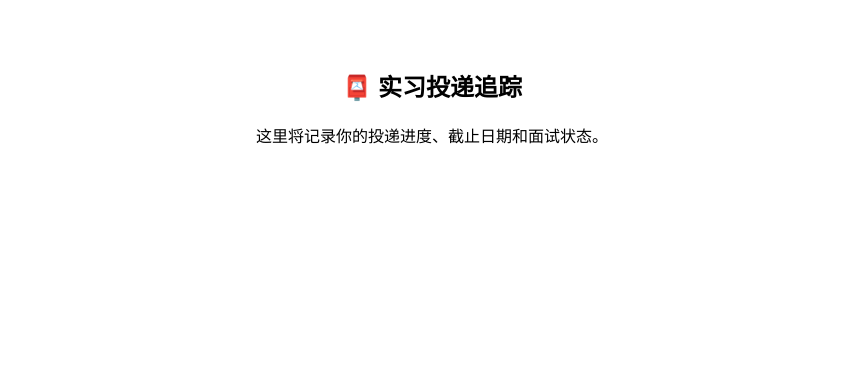
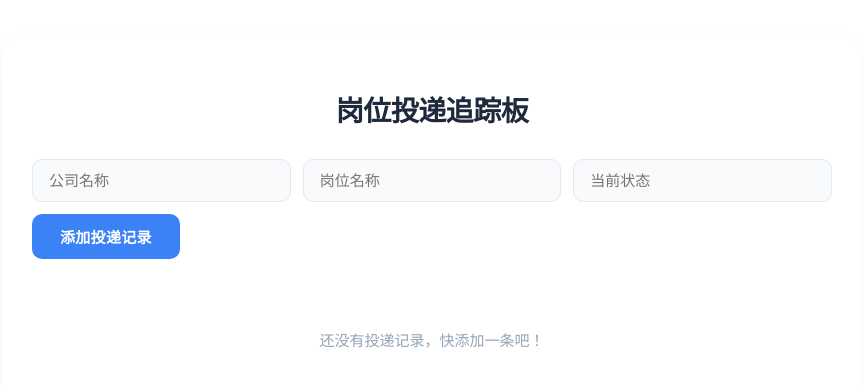
Before and after one commit to kzy-GUI/CareerPilot-AI, a Vue app: page /internship-tracker in a window 1280 px wide. Shown: the top 386 px of the page, without its empty margins (208-1071 px from the left). Built offline with nearby package versions, Linux system fonts and the light colour scheme.

Commit message:
Update InternshipTracker.vue

```diff
--- a/src/views/InternshipTracker.vue
+++ b/src/views/InternshipTracker.vue
@@ -1,13 +1,247 @@
 <template>
-  <div class="page">
-    <h2>📮 实习投递追踪</h2>
-    <p>这里将记录你的投递进度、截止日期和面试状态。</p>
+  <div class="tracker-container">
+    <h1 class="page-title">岗位投递追踪板</h1>
+
+    <!-- 输入区域 -->
+    <div class="input-group">
+      <input
+        v-model="companyInput"
+        type="text"
+        placeholder="公司名称"
+        class="tracker-input"
+      />
+      <input
+        v-model="jobInput"
+        type="text"
+        placeholder="岗位名称"
+        class="tracker-input"
+      />
+      <input
+        v-model="statusInput"
+        type="text"
+        placeholder="当前状态"
+        class="tracker-input"
+      />
+      <button class="add-btn" @click="addRecord">添加投递记录</button>
+    </div>
+
+    <!-- 记录卡片列表 -->
+    <div class="records-list">
+      <!--
+        v-for 指令会遍历 records 数组中的每一项。
+        每遍历到一个元素，Vue 会以当前元素为模板数据，在页面上渲染出一个卡片。
+        :key 用来给每个渲染出来的节点一个唯一标识，帮助 Vue 高效地更新列表。
+      -->
+      <div
+        v-for="(record, index) in records"
+        :key="index"
+        class="record-card"
+      >
+        <div class="card-field">
+          <span class="card-label">公司：</span>
+          <span class="card-value">{{ record.company }}</span>
+        </div>
+        <div class="card-field">
+          <span class="card-label">岗位：</span>
+          <span class="card-value">{{ record.job }}</span>
+        </div>
+        <div class="card-field">
+          <span class="card-label">状态：</span>
+          <span class="card-status">{{ record.status }}</span>
+        </div>
+      </div>
+
+      <!-- 没有记录时的空状态提示 -->
+      <div v-if="records.length === 0" class="empty-tip">
+        还没有投递记录，快添加一条吧！
+      </div>
+    </div>
   </div>
 </template>
 
+<script setup>
+import { ref } from 'vue'
+
+// --- 定义响应式数据 ---
+
+// 输入框绑定的值
+const companyInput = ref('')
+const jobInput = ref('')
+const statusInput = ref('')
+
+/*
+ * records 为什么用数组？
+ *
+ * 投递记录是有顺序的（按照添加时间先后排列），且数量会动态增长。
+ * 用数组可以方便地：
+ * 1. 按索引访问每一条记录；
+ * 2. 用 push() 从尾部添加新记录，保持时间顺序；
+ * 3. 配合 v-for 指令，一次性把数组里的所有数据渲染成页面卡片。
+ *
+ * 如果只用单独的字符串或对象，无法存放多条记录，也就不方便展示列表。
+ */
+const records = ref([])
+
+// --- 添加记录的方法 ---
+const addRecord = () => {
+  // 去空格后再判断，防止用户只输入空格
+  const company = companyInput.value.trim()
+  const job = jobInput.value.trim()
+  const status = statusInput.value.trim()
+
+  // 如果任意一项为空，弹窗提示并停止执行
+  if (!company || !job || !status) {
+    alert('请填写完整的公司名称、岗位名称和当前状态！')
+    return
+  }
+
+  /*
+   * 每条记录为什么用对象？
+   *
+   * 一条投递记录包含多个相关的信息：公司名、岗位名、状态。
+   * 用对象可以把这些属性打包在一起，逻辑清晰，访问方便。
+   * 比如 record.company、record.job、record.status 就能直接拿到对应字段。
+   *
+   * 如果把这些信息拆成三个独立的数组，维护起来会非常麻烦，而且难以一一对应。
+   */
+  records.value.push({
+    company,
+    job,
+    status
+  })
+
+  // 添加成功后清空输入框，提升体验
+  companyInput.value = ''
+  jobInput.value = ''
+  statusInput.value = ''
+}
+</script>
+
 <style scoped>
-.page {
+/* 整体容器，与 ResumeOptimizer 风格统一：简洁、现代、居中 */
+.tracker-container {
+  max-width: 800px;
+  margin: 40px auto;
+  padding: 30px;
+  background: #ffffff;
+  border-radius: 16px;
+  box-shadow: 0 8px 24px rgba(0, 0, 0, 0.06);
+  font-family: 'Inter', -apple-system, BlinkMacSystemFont, 'Segoe UI', Roboto, sans-serif;
+}
+
+.page-title {
+  font-size: 28px;
+  font-weight: 700;
+  color: #1e293b;
+  margin-bottom: 30px;
   text-align: center;
-  padding: 40px;
+  letter-spacing: -0.5px;
+}
+
+/* 输入区域 */
+.input-group {
+  display: flex;
+  flex-wrap: wrap;
+  gap: 12px;
+  margin-bottom: 30px;
+}
+
+.tracker-input {
+  flex: 1 1 180px;
+  padding: 12px 16px;
+  border: 1px solid #e2e8f0;
+  border-radius: 10px;
+  font-size: 15px;
+  color: #334155;
+  background: #f8fafc;
+  transition: border-color 0.2s, box-shadow 0.2s;
+  outline: none;
+}
+
+.tracker-input:focus {
+  border-color: #3b82f6;
+  box-shadow: 0 0 0 3px rgba(59, 130, 246, 0.15);
+  background: #ffffff;
+}
+
+.add-btn {
+  flex: 0 0 auto;
+  padding: 12px 28px;
+  background: #3b82f6;
+  color: white;
+  font-weight: 600;
+  font-size: 15px;
+  border: none;
+  border-radius: 10px;
+  cursor: pointer;
+  transition: background 0.2s, transform 0.1s;
+  letter-spacing: 0.3px;
+}
+
+.add-btn:hover {
+  background: #2563eb;
+}
+
+.add-btn:active {
+  transform: scale(0.97);
+}
+
+/* 卡片列表 */
+.records-list {
+  display: flex;
+  flex-direction: column;
+  gap: 14px;
+}
+
+.record-card {
+  background: #f8fafc;
+  border-left: 4px solid #3b82f6;
+  border-radius: 12px;
+  padding: 16px 20px;
+  display: flex;
+  flex-wrap: wrap;
+  gap: 24px;
+  transition: box-shadow 0.2s, transform 0.1s;
+}
+
+.record-card:hover {
+  box-shadow: 0 4px 12px rgba(0, 0, 0, 0.05);
+  transform: translateY(-1px);
+}
+
+.card-field {
+  display: flex;
+  align-items: center;
+  gap: 8px;
+}
+
+.card-label {
+  font-weight: 600;
+  color: #64748b;
+  font-size: 14px;
+  white-space: nowrap;
+}
+
+.card-value {
+  font-weight: 500;
+  color: #1e293b;
+  font-size: 15px;
+}
+
+.card-status {
+  font-weight: 600;
+  color: #0f172a;
+  background: #dbeafe;
+  padding: 4px 12px;
+  border-radius: 20px;
+  font-size: 13px;
+}
+
+/* 空状态提示 */
+.empty-tip {
+  text-align: center;
+  color: #94a3b8;
+  font-size: 15px;
+  padding: 40px 0;
 }
 </style>
```
